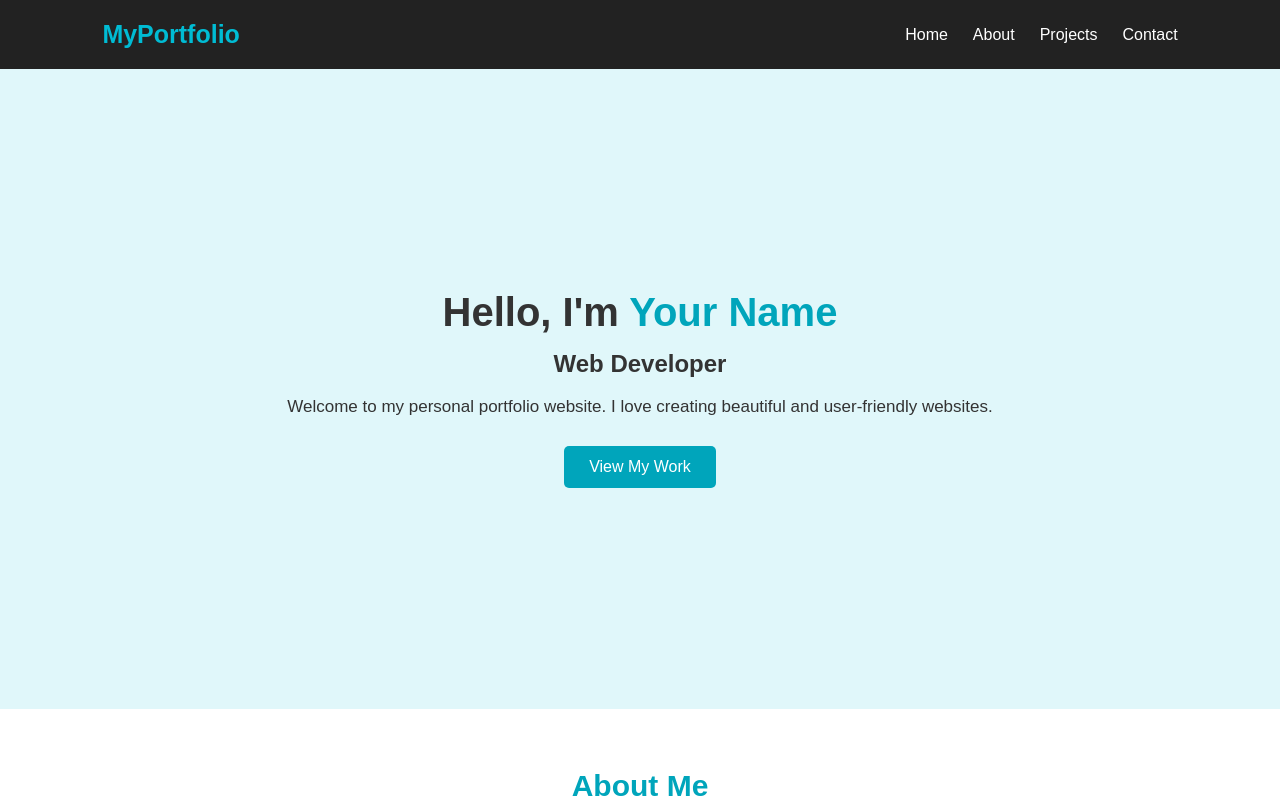
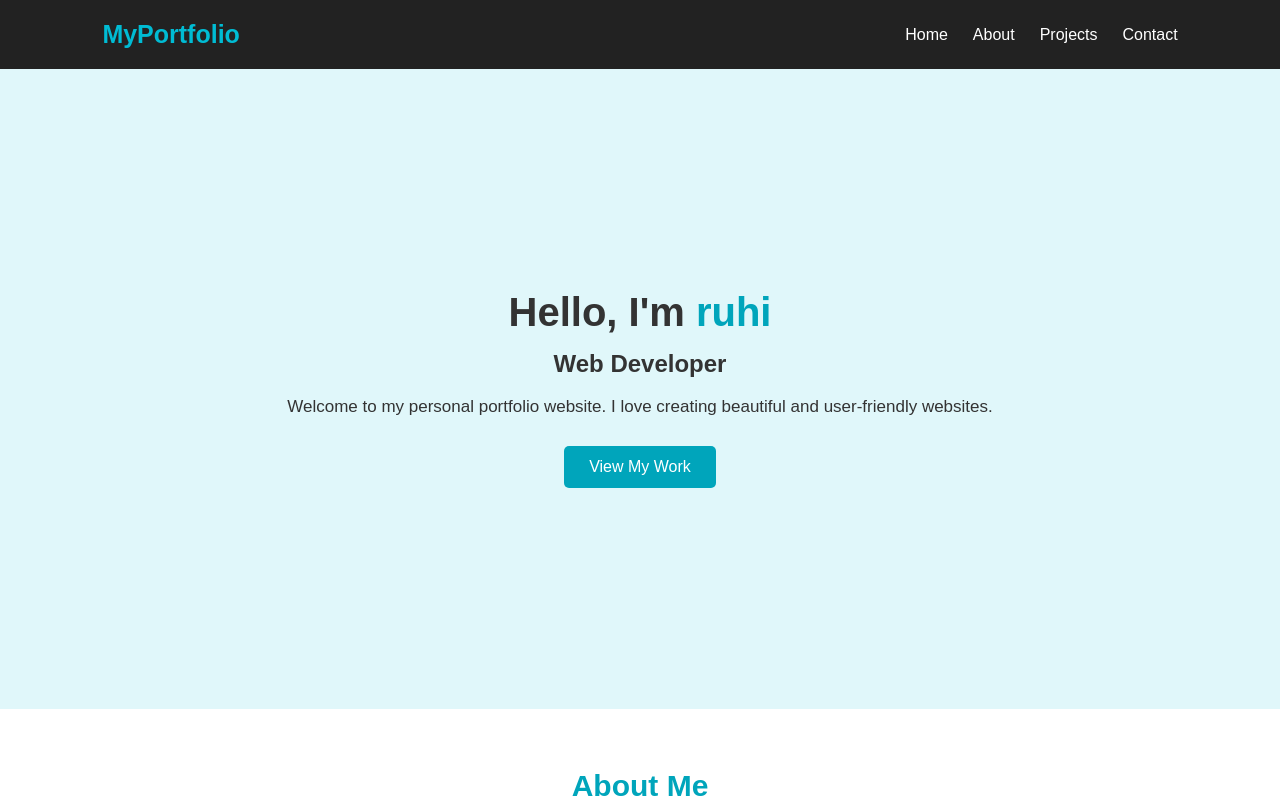
Before and after one commit to moonlight7755/praacticle, a plain HTML site: page index.html in a window 1280 px wide. Shown: the top 806 px of the page. Drawn offline with Linux system fonts and the light colour scheme.

Commit message:
Update index.html

```diff
--- a/index.html
+++ b/index.html
@@ -20,7 +20,7 @@
     </header>
       <section id="home" class="home">
         <div class="home-content">
-            <h1>Hello, I'm <span>Your Name</span></h1>
+            <h1>Hello, I'm <span>ruhi</span></h1>
             <h2>Web Developer</h2>
             <p>
                 Welcome to my personal portfolio website.
```
